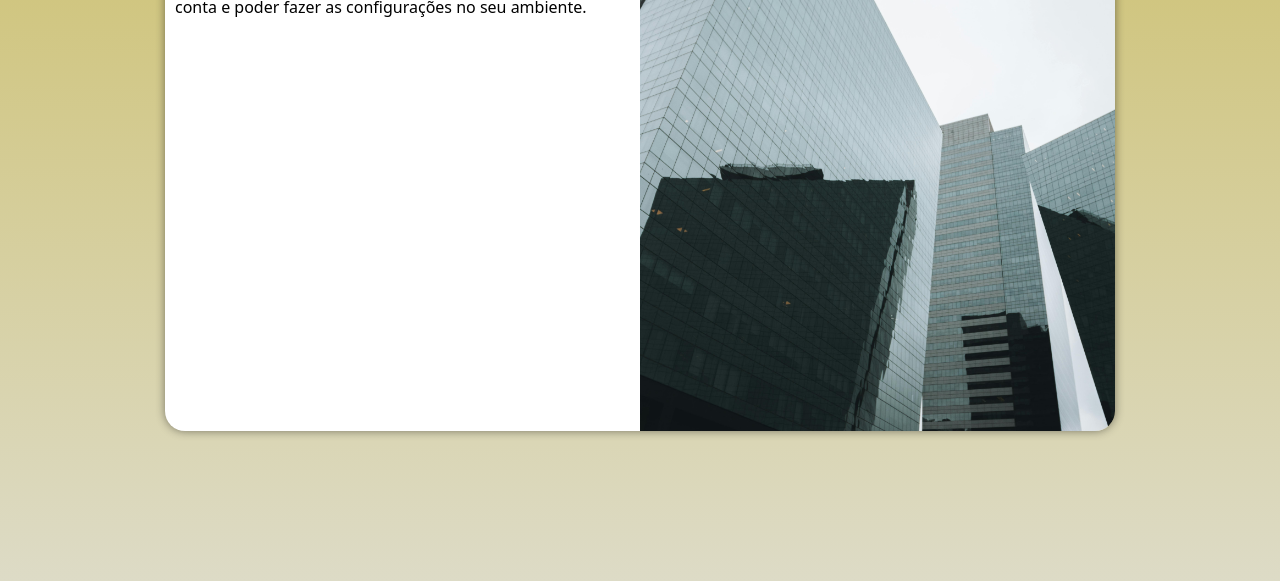
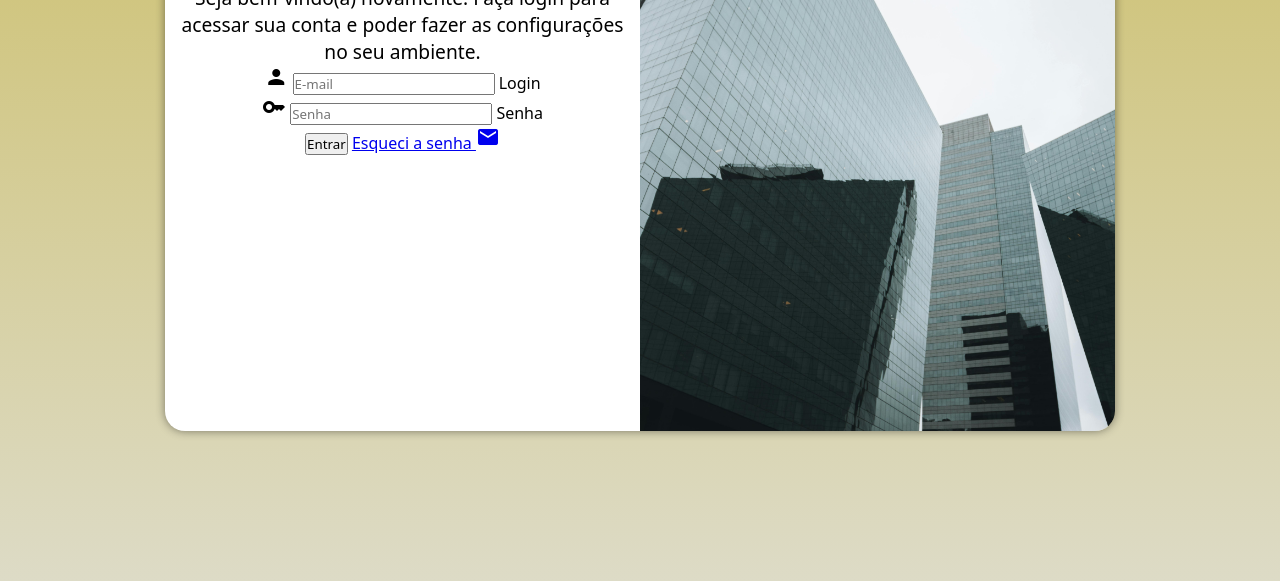
Before and after one commit to nmcodec/projeto-login, a plain HTML site: page index.html in a window 1280 px wide. Shown: the part 219-800 px from the top of the page. Drawn offline with Linux system fonts and the light colour scheme.

Commit message:
criei o formulário de login

```diff
--- a/estilos/media-query.css
+++ b/estilos/media-query.css
@@ -46,7 +46,15 @@
     }
 
     section#login > div#formulario {
-        float: right;
+        float: left;
         width: 50%;
     }
+
+    div#formulario > h1 {
+        font-size: 2em;
+    }
+
+    div#formulario > p {
+        font-size: 1.2em;
+    }
 }
--- a/estilos/style.css
+++ b/estilos/style.css
@@ -54,3 +54,12 @@
     display: block;
     padding: 10px;
 }
+
+div#formulario {
+    text-align: center;
+    margin-bottom: 10px;
+}
+
+div#formulario > p {
+    font-size: 0.8em;
+}
--- a/index.html
+++ b/index.html
@@ -7,6 +7,8 @@
     <link rel="shortcut icon" href="favicon.ico" type="image/x-icon">
     <link rel="stylesheet" href="estilos/style.css">
     <link rel="stylesheet" href="estilos/media-query.css">
+    <link href="https://fonts.googleapis.com/icon?family=Material+Icons"
+      rel="stylesheet">
 </head>
 <body>
     <main>
@@ -17,8 +19,22 @@
             <div id="formulario">
                 <h1>Login</h1>
                 <p>Seja bem-vindo(a) novamente. Faça login para acessar sua conta e poder fazer as configurações no seu ambiente.</p>
-                <form action="login.php" method="post">
+                <form action="login.php" method="post" autocomplete="on">
+                    <div class="campo">
+                        <span class="material-icons">person</span>
+                        <input type="email" name="login" id="ilogin" placeholder="E-mail" autocomplete="email" required maxlength="30">
+                        <label for="ilogin">Login</label>
+                    </div>
+                    <div class="campo">
+                        <span class="material-icons">key</span>
+                        <input type="password" name="senha" id="isenha" placeholder="Senha" autocomplete="current-password" required minlength="8" maxlength="15">
+                        <label for="isenha">Senha</label>
+                    </div>
+                    <input type="submit" value="Entrar">
+                    <a href="esqueci.html">
+                        Esqueci a senha <span class="material-icons">mail</span>
 
+                    </a>
                 </form>
             </div>
         </section>
```
